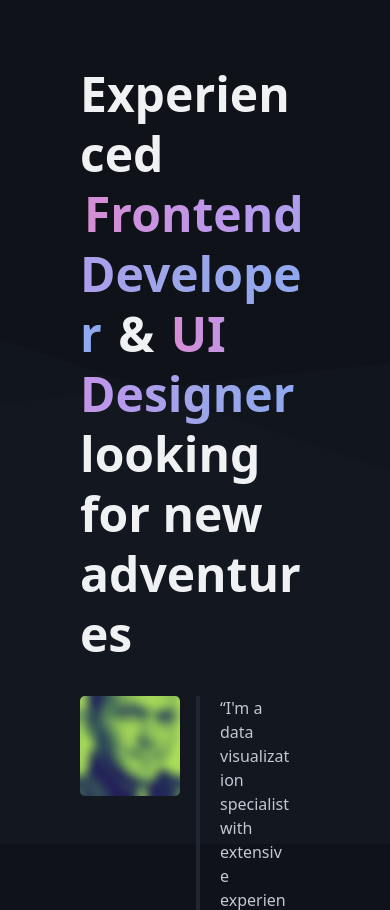
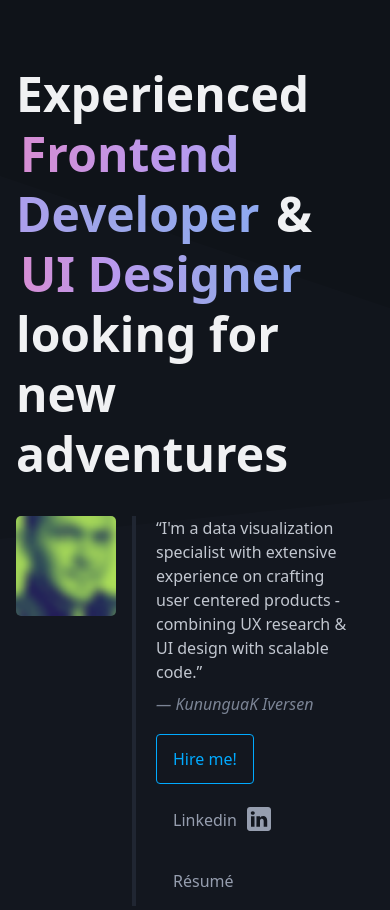
Before and after one commit to KununguaK-Iversen/portfolio, a website built with Vite: page index.html in a window 390 px wide. Shown: the top 910 px of the page. Built offline with nearby package versions, Linux system fonts and the light colour scheme; files whose address does not match are found by name; what lucide-static, sal.js would draw is missing.

Commit message:
feat(styles): adjust section padding for mobile responsiveness

```diff
--- a/build_assets/styles.scss
+++ b/build_assets/styles.scss
@@ -54,6 +54,11 @@ blockquote {
 section {
   margin-bottom: 0 !important;
   padding: 4rem !important;
+
+  @media (max-width: 640px) {
+    padding-left: 0 !important;
+    padding-right: 0 !important;
+  }
 }
 
 $dialog-breakpoints: (
@@ -79,7 +84,7 @@ dialog>article {
     }
   }
 
-  @media (max-width: 575px) {
+  @media (max-width: 640px) {
     position: fixed;
     top: 0;
     bottom: 0;
```
